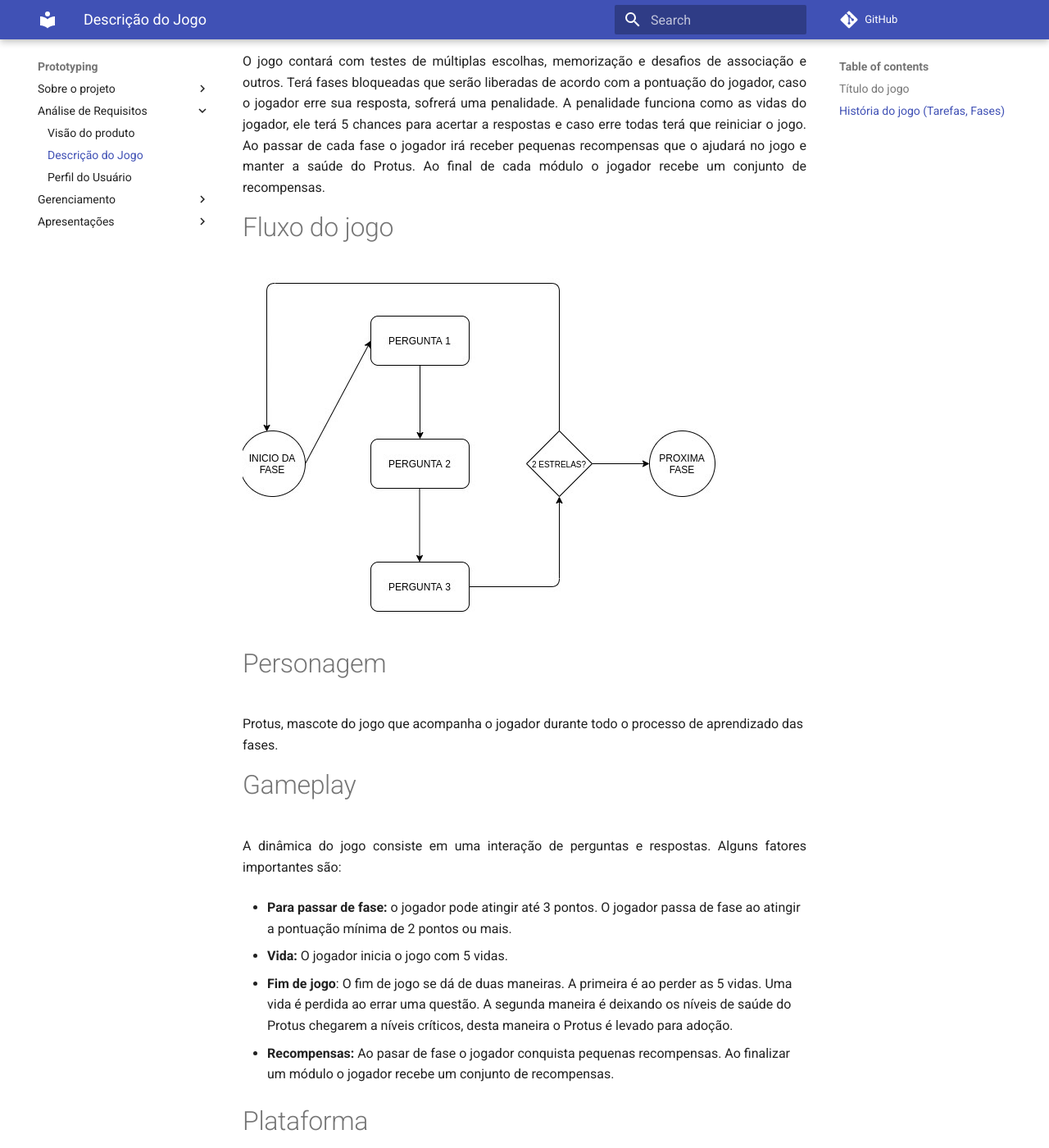
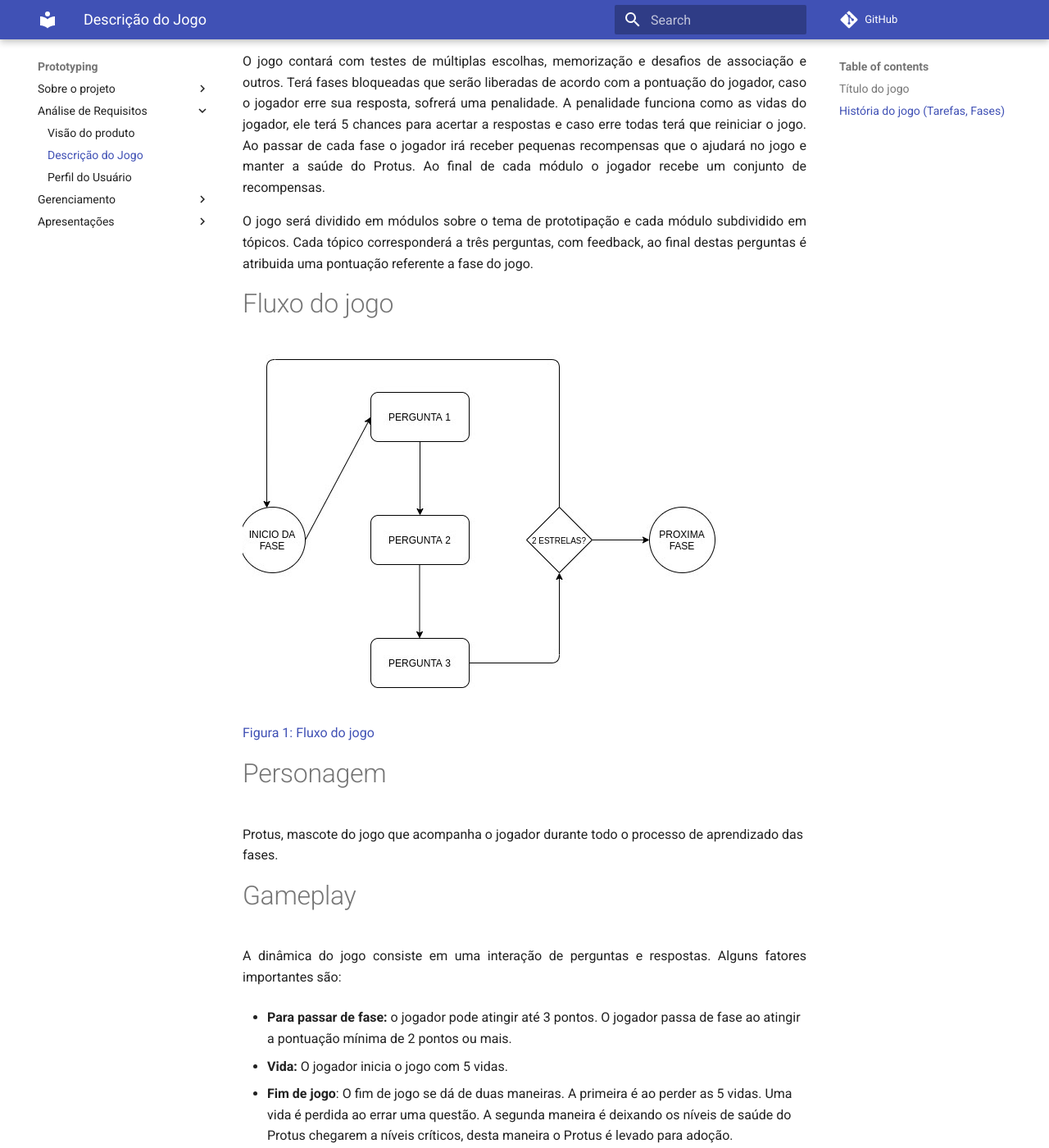
Before and after one commit to Design-de-Jogos/2020.1-ProtoGame, an MkDocs documentation site: the page built from docs/Descricao-jogo.md, in a window 1280 px wide and 1400 px high, scrolled down 812 px. Shown: the whole window at 82% size. Built offline with MkDocs 1.6.1 and Material for MkDocs 9.7.7, drawn with Linux system fonts in a browser that asks for light colours; comment, search, counter and statistics services are not loaded; some of the changed text lies outside the part shown.

Commit message:
Update Descricao-jogo.md

```diff
--- a/docs/Descricao-jogo.md
+++ b/docs/Descricao-jogo.md
@@ -22,9 +22,13 @@ ProtoGame
 
 <p align="justify">O jogo contará com testes de múltiplas escolhas, memorização e desafios de associação e outros. Terá fases bloqueadas que serão liberadas de acordo com a pontuação do jogador, caso o jogador erre sua resposta, sofrerá uma penalidade. A penalidade funciona como as vidas do jogador, ele terá 5 chances para acertar a respostas e caso erre todas terá que reiniciar o jogo. Ao passar de cada fase o jogador irá receber pequenas recompensas que o ajudará no jogo e manter a saúde do Protus. Ao final de cada módulo o jogador recebe um conjunto de recompensas.</p>
 
+<p align="justify"> O jogo será dividido em módulos sobre o tema de prototipação e cada módulo subdividido em tópicos. Cada tópico corresponderá a três perguntas, com feedback, ao final destas perguntas é atribuida uma pontuação referente a fase do jogo.</p>
+
 # Fluxo do jogo
 
 ![Fluxo](./img/fluxo-jogo.jpeg)
+
+[Figura 1: Fluxo do jogo](./img/fluxo-jogo.jpeg)
 
 # Personagem
 
@@ -40,7 +44,7 @@ Protus, mascote do jogo que acompanha o jogador durante todo o processo de apren
 
   - **Fim de jogo**: O fim de jogo se dá de duas maneiras. A primeira é ao perder as 5 vidas. Uma vida é perdida ao errar uma questão. A segunda maneira é deixando os níveis de saúde do Protus chegarem a níveis críticos, desta maneira o Protus é levado para adoção.
 
-  - **Recompensas:** Ao pasar de fase o jogador conquista pequenas recompensas. Ao finalizar um módulo o jogador recebe um conjunto de recompensas.
+  - **Recompensas:** Ao passar de fase o jogador conquista pequenas recompensas. Ao finalizar um módulo o jogador recebe um conjunto de recompensas.
 
 
 # Plataforma
```
